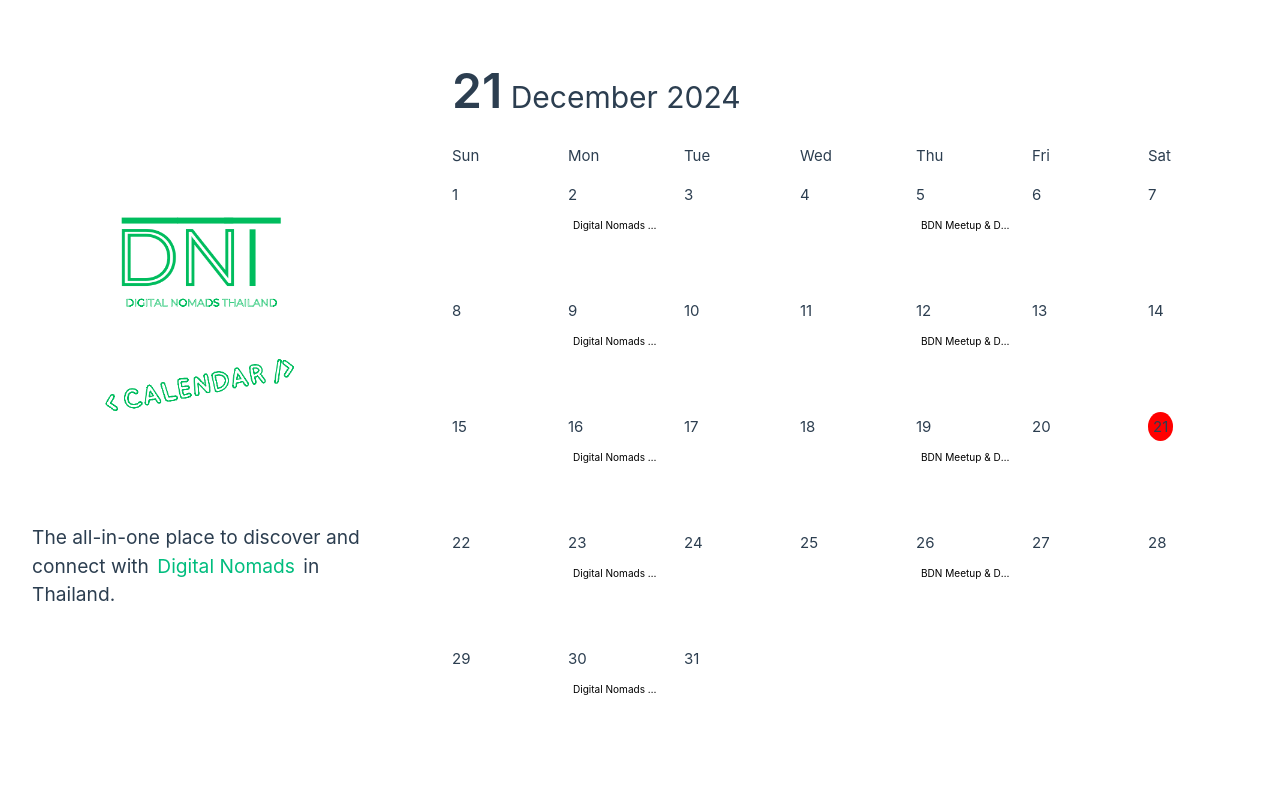
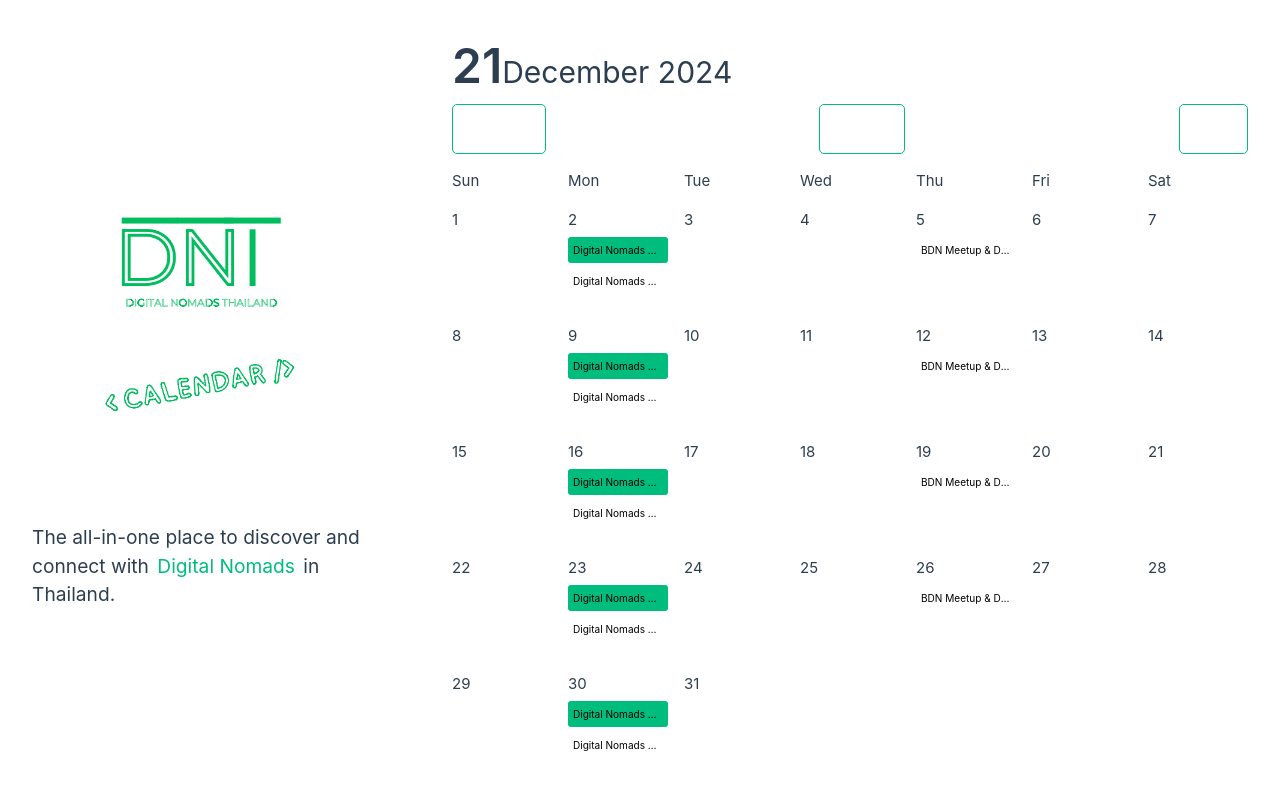
Before and after one commit to ck-js/Digital-Nomads-Thailand-Calendar, a Vue app: page / in a window 1280 px wide. Shown: the top 790 px of the page. Built offline with nearby package versions, Linux system fonts and the light colour scheme.

Commit message:
add feature pagination controls to navigate between previous and next months which rerender the grid items and heading since we use the compute method to render our grid items as the today value dependancy changes it will automatically call the computed function.

```diff
--- a/src/App.vue
+++ b/src/App.vue
@@ -13,15 +13,22 @@ import {Event3} from './Event3.js'
 
 // sample events data
 const events = ref([
+new Event('2024-12-02', 'https://facebook.com/events/s/digital-nomads-meetup-bangkok/896696342619397/?'),
+new Event('2024-12-09', 'https://facebook.com/events/s/digital-nomads-meetup-bangkok/896696342619397/?'),
+new Event('2024-12-16', 'https://facebook.com/events/s/digital-nomads-meetup-bangkok/896696342619397/?'),
+new Event('2024-12-23', 'https://facebook.com/events/s/digital-nomads-meetup-bangkok/896696342619397/?'),
+new Event('2024-12-30', 'https://facebook.com/events/s/digital-nomads-meetup-bangkok/896696342619397/?'),
+
+
   new Event('2025-01-06', 'https://facebook.com/events/s/digital-nomads-meetup-bangkok/896696342619397/?'),
   new Event('2025-01-13', 'https://facebook.com/events/s/digital-nomads-meetup-bangkok/896696342619397/?'),
   new Event('2025-01-20', 'https://facebook.com/events/s/digital-nomads-meetup-bangkok/896696342619397/?'),
   new Event('2025-01-27', 'https://facebook.com/events/s/digital-nomads-meetup-bangkok/896696342619397/?'),
 
-new Event2('2025-01-03', 'https://facebook.com/events/s/digital-nomads-meetup-bangkok/896696342619397/?'),
-new Event2('2025-01-07', 'https://facebook.com/events/s/digital-nomads-meetup-bangkok/896696342619397/?'),
-new Event2('2025-01-11', 'https://facebook.com/events/s/digital-nomads-meetup-bangkok/896696342619397/?'),
-new Event2('2025-01-15', 'https://facebook.com/events/s/digital-nomads-meetup-bangkok/896696342619397/?'),
+new Event2('2025-01-03', 'https://www.facebook.com/events/s/digital-nomads-thailand-meet-u/602226502491127/'),
+new Event2('2025-01-07', 'https://www.facebook.com/events/s/digital-nomads-thailand-meet-u/602226502491127/'),
+new Event2('2025-01-11', 'https://www.facebook.com/events/s/digital-nomads-thailand-meet-u/602226502491127/'),
+new Event2('2025-01-15', 'https://www.facebook.com/events/s/digital-nomads-thailand-meet-u/602226502491127/'),
 
 new Event3('2025-01-18', 'https://facebook.com/events/s/digital-nomads-meetup-bangkok/896696342619397/?'),
 new Event3('2025-01-19', 'https://facebook.com/events/s/digital-nomads-meetup-bangkok/896696342619397/?'),
@@ -75,6 +82,9 @@ Mention to the Yellow Lane staff that you’re here for the Digital Nomads Thail
 </template>
 
 <style scoped>
+:root {
+    --green-color:  hsla(160, 100%, 37%, 1);
+}
 header {
   line-height: 1.5;
 }
--- a/src/components/Calendar.vue
+++ b/src/components/Calendar.vue
@@ -10,25 +10,36 @@ import dayjs  from 'dayjs';
 import EventItem from './EventItem.vue'
 
 
-const today = ref(dayjs().format('DD'));
-const previousMonth = ref(dayjs().subtract(1, 'month').format('MMMM'));
-const currentMonth = ref(dayjs().format('MMMM'));
-const currentYear = ref(dayjs().format('YYYY'));
+const today = ref(dayjs());
+// const previousMonth = ref(dayjs().subtract(1, 'month').format('MMMM'));
+const currentMonth = ref(dayjs());
+const currentYear = ref(dayjs());
 const dayNameItems = ref(['Sun', 'Mon', 'Tue', 'Wed', 'Thu', 'Fri', 'Sat']);
+
+// pagination control functions
+const previousMonth = () => {
+    today.value = today.value.subtract(1, 'month');
+
+}
+const nextMonth = () => {
+  today.value = today.value.add(1, 'month');
+}
+
 
 const preGridItems = computed(() => {
 // get the first day of the month name
-const firstDayOfMonth = dayjs().date(1).day();
+const firstDayOfMonth = today.value.date(1).day();
 return Array.from({ length: firstDayOfMonth }, (_, i) => ({ }));
 
 })
 // const gridItems = ref(Array.from({ length: 35 }, (_, i) => ({ id: i + 1 })));
 const gridItems = computed(() => {
-  const daysInMonth = dayjs().daysInMonth();
+  const daysInMonth = today.value.daysInMonth();
+
 
 
   return Array.from({ length: daysInMonth }, (_, i) => {
-    const date = dayjs().date(i + 1).format('YYYY-MM-DD');
+    const date = today.value.date(i + 1).format('YYYY-MM-DD');
     const dayEvents = props.events.filter(event =>
       event.date === date
     )
@@ -84,11 +95,23 @@ itemToScrollTo.scrollIntoView({ behavior: 'smooth',
 
 <h1>
     <span style="font-size: 3rem;
-    font-weight: 600">{{today}}</span>
-    {{ currentMonth }}
-    <span>{{ currentYear}}</span>
+    font-weight: 600"
+    >{{today.format('DD')}}</span>{{ today.format('MMMM') }}
+    <span>{{ today.format('YYYY')}}</span>
 </h1>
+<div class="pagination-controls-container">
+    <button
+    @click="previousMonth"
+    >Previous</button>
+    <button
+    @click="currentMonth = dayjs().format('MMMM')"
+    >Current</button>
+    <button
+    @click="nextMonth"
+    >Next</button>
 
+
+</div>
 <div
 v-if="isWideScreen"
 class="day-name-container">
@@ -101,7 +124,7 @@ ref="gridContainerRef"
 >
 <div v-for="item in preGridItems"
 class="grid-item">
-    <span>{{ item.id }}</span>
+    <span >{{ item.id }}</span>
 </div>
     <div v-for="item in gridItems"
     :key="item.id"
@@ -109,9 +132,11 @@ class="grid-item">
     class="grid-item"
     >
         <span
-        :style="Number(item.id) === Number(today) ? {backgroundColor: 'red',
-            borderRadius: '50%', padding: '5px'
+        :style="Number(item.id) === Number(today) ? {
+                backgroundColor: 'red',
+            borderRadius: '5px', padding: '5px'
         } : {}"
+
         >{{ item.id }}</span>
 
 
@@ -127,6 +152,11 @@ v-for="event in item.events"
 </div>
 </template>
 <style scoped>
+:root {
+    --green-color:  hsla(160, 100%, 37%, 1);
+    --dark-green-color: hsla(160, 100%, 27%, 1);
+}
+
 .grid-container,
 .day-name-container {
     display: grid;
@@ -142,7 +172,28 @@ margin: 15px 0;
   width: 100px;
   height: 100px;
 }
+.pagination-controls-container {
+    display: flex;
+    justify-content: space-between;
+    margin-bottom: 15px;
+    height: 50px;
 
+
+}
+.pagination-controls-container button {
+
+  background-color: var(--dark-green-color);
+  color: white;
+  border: 1px solid var(--green-color);
+  padding: 10px 20px;
+  cursor: pointer;
+  border-radius: 5px;
+  transition: background-color 0.3s ease;
+}
+
+.pagination-controls-container button:hover {
+  background-color: var(--green-color);
+}
 
 
 @media (max-width: 768px) {
```
Also changed, not shown: src/components/pseudo-code.md (+87 -0 lines).
